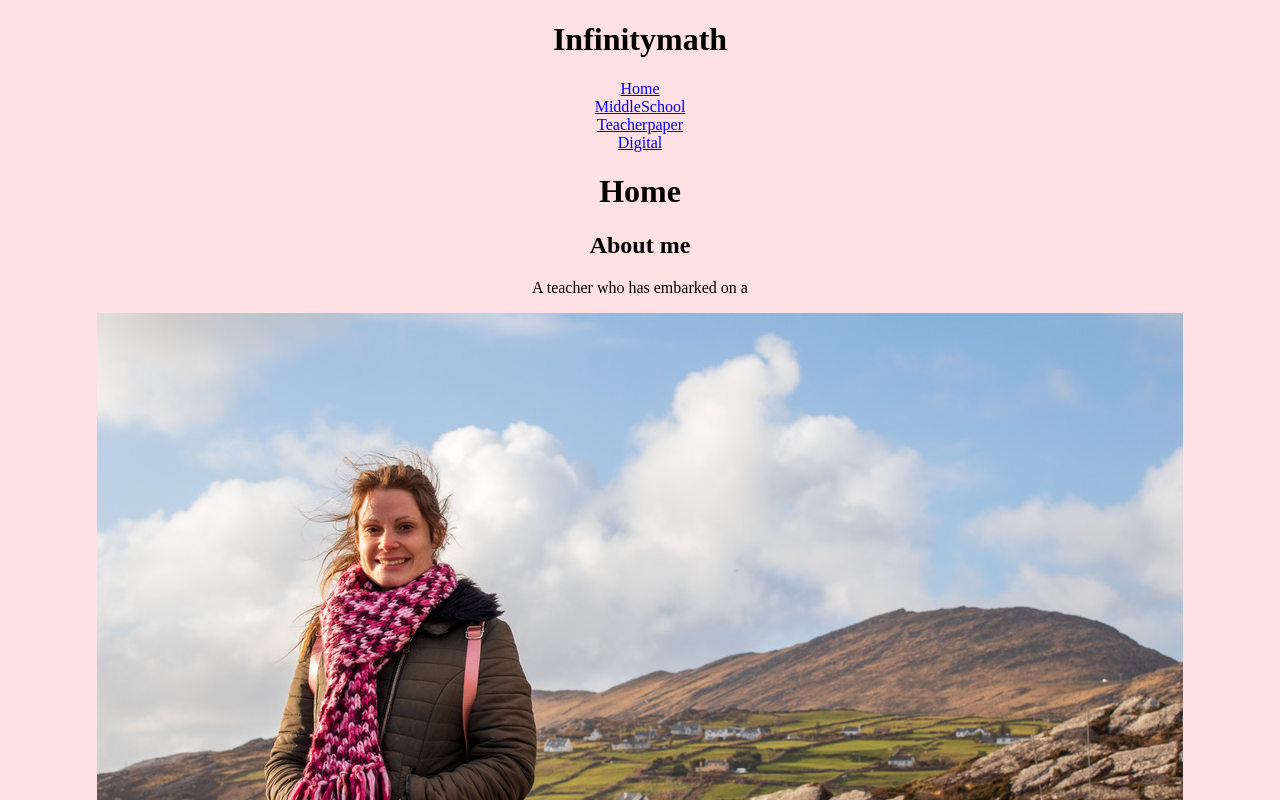
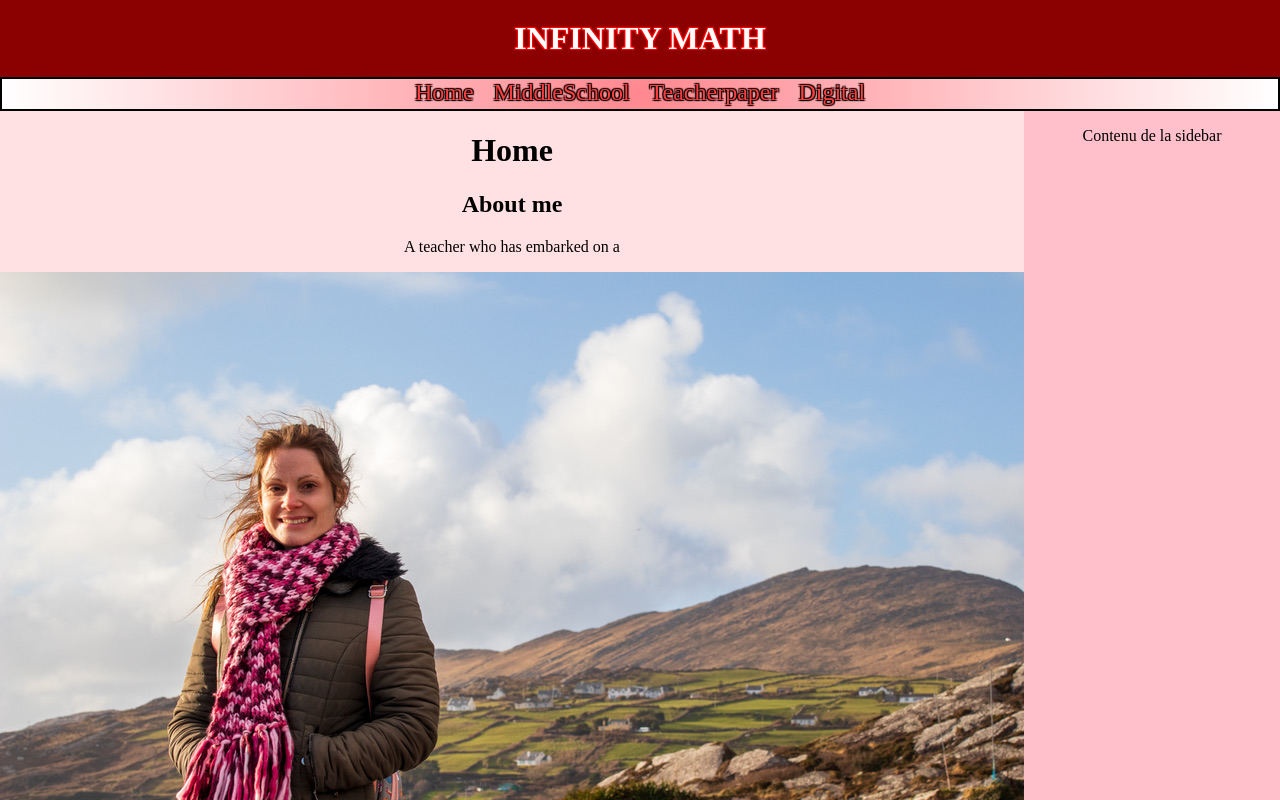
Before and after one commit to ahourewitz/react-infinitymath, a React (Create React App) app: page / in a window 1280 px wide. Shown: the top 800 px of the page. Built offline with nearby package versions, Linux system fonts and the light colour scheme.

Commit message:
Some stylesheeting

```diff
--- a/src/App.css
+++ b/src/App.css
@@ -1,25 +1,36 @@
 * {
   text-align: center;
+  min-height: 0px;
+  min-width: 0px;
+}
+
+body, html{
+  margin: 0;
+  padding: 0;
 }
 
 .article_card_poster {
   object-fit: scale-down;
-  width: 400px;
-  max-width: 50%;
-  margin: 5px 5px;
+  /*min-width: 400px;*/
+  width: 50%;
+  margin: auto;
 }
 
 .article_card {
   border: 1px solid black;
-  margin: 0 0% 0 0%;
+  /*margin: 0 0% 0 0%;*/
   width: 80%;
   margin: auto;
 
 }
 
-.article_short_desc {
+.article_short_desc, .article_link {
   text-align: justify;
   padding: 5px;
+  margin: 20px;
+}
+
+.article_link{
 }
 
 html {
@@ -40,3 +51,81 @@ nav ul {
   list-style: none;
   padding: 0;
 }
+
+.MainTitle {
+  text-shadow: 1px 1px 1px red,-1px -1px 1px red,-1px 1px 1px red,1px -1px 1px red;
+  color: white;
+  margin: 0;
+  padding: 20px;
+  background-color: darkred;
+  /*position: fixed;*/
+  /*left: 0;*/
+}
+
+
+.App{
+  /*position: sticky;*/
+  /*top: 0;*/
+}
+
+.MainMenu {
+  position: sticky;
+  top: 0;
+  margin: 0;
+  padding: 0;
+  border: 2px solid black;
+  background: radial-gradient(circle, rgba(227,0,0,1) 0%, rgba(255,151,151,1) 0%, rgba(255,136,144,1) 0%, rgba(255,255,255,1) 100%);
+}
+
+.MainMenu ul {
+  display: flex;
+  height: 30px;
+  flex-direction: row;
+  justify-content: center;
+  column-gap: 20px;
+  margin: 0;
+}
+
+.MainMenu ul li {
+  /*border: 2px solid pink;*/
+}
+
+.MainMenu ul li a {
+  color: #ff3f3f;
+  text-decoration: none;
+  text-shadow: 1px 1px 1px black,-1px -1px 1px black,-1px 1px 1px black,1px -1px 1px black;
+  font-size: 24px;
+
+}
+
+.ContentView {
+  /*position: relative;*/
+  display: flex;
+  flex-direction: row;
+}
+
+.MainContentView {
+  width: 80%;
+}
+.Sidebar{
+  position: sticky;
+  top: 30px;
+  height: calc(100vh - 30px);
+  width: 20%;
+  /*margin: 0;*/
+  /*padding: 0;*/
+  /*top:0;*/
+  /*height: 100%;*/
+  /*display:inline;*/
+  /*top: 50%;*/
+  /*left: 50%;*/
+  /*transform: translate(-50%, -50%);*/
+  /*min-height: 100%;*/
+  /*min-width: 100%;*/
+  background-color: pink;
+}
+
+.containerSlide {
+  min-height: 0px;
+  min-width: 0px;
+}
--- a/src/App.js
+++ b/src/App.js
@@ -1,5 +1,3 @@
-import logo from './logo.svg';
-import aboutme from './aboutme1.jpeg';
 import './App.css';
 import {BrowserRouter, Routes, Route} from "react-router-dom";
 import Layout from "./pages/Layout";
@@ -8,10 +6,7 @@ import MiddleSchool from "./pages/MiddleSchool";
 import TeacherPaper from "./pages/TeacherPaper";
 import Digital from "./pages/Digital";
 import NoPage from "./pages/NoPage";
-import {Slide} from 'react-slideshow-image';
 import 'react-slideshow-image/dist/styles.css'
-import Article1 from "./pages/Article1";
-import Article2 from "./pages/Article2";
 import React from "react";
 
 function App() {
@@ -35,7 +30,7 @@ function App() {
 }
 
 function MainTitle() {
-    return <h1>Infinitymath</h1>
+    return <h1 className={"MainTitle"}>INFINITY MATH</h1>
 }
 
 function Footer() {
--- a/src/pages/ArticleCard.js
+++ b/src/pages/ArticleCard.js
@@ -7,9 +7,9 @@ function ArticleCard({title, img_src, short_description, link}){
             <h3 className={"article_title"}>{title}</h3>
             <div style={{display: "flex"}}>
                 <img className={"article_card_poster"} src={img_src} alt={title}/>
-                <div >
+                <div style={{display: "flex", flexDirection: "column", width:"50%", justifyContent: "space-between"}}>
                     <p className={"article_short_desc"}>{short_description}</p>
-                    <Link to={"/MiddleSchool/"+link}>Read more</Link>
+                    <Link className={"article_link"} to={"/MiddleSchool/"+link}>Read more</Link>
                 </div>
             </div>
         </div>
--- a/src/pages/Home.js
+++ b/src/pages/Home.js
@@ -59,10 +59,12 @@ const Slideshow = () => {
 const Home = () => {
     return (
         <>
-            <h1>Home</h1>
-            <AboutMe/>
-            <FindHere/>
-            <Slideshow/>
+            <div className={"Home"}>
+                <h1>Home</h1>
+                <AboutMe/>
+                <FindHere/>
+                <Slideshow/>
+            </div>
         </>
     )
 };
--- a/src/pages/Layout.js
+++ b/src/pages/Layout.js
@@ -1,9 +1,25 @@
 import {Outlet, Link} from "react-router-dom";
+import * as PropTypes from "prop-types";
 
+function Sidebar(props) {
+    return <div className="Sidebar">
+        <p>Contenu de la sidebar</p>
+    </div>;
+}
+
+function ContentView(props) {
+    return <div className="ContentView">{props.children}</div>;
+}
+
+function MainContentView(props) {
+    return <div className={"MainContentView"}>{props.children}</div>;
+}
+
+MainContentView.propTypes = {children: PropTypes.node};
 const Layout = () => {
     return (
         <>
-            <nav>
+                <nav className={"MainMenu"}>
                     <ul>
                         <li>
                             <Link to="/">Home</Link>
@@ -19,7 +35,12 @@ const Layout = () => {
                         </li>
                     </ul>
                 </nav>
+                <ContentView>
+                    <MainContentView>
                         <Outlet/>
+                    </MainContentView>
+                    <Sidebar/>
+                </ContentView>
         </>
     )
 }
```
Lines whose indentation alone changed are shown as unchanged.
